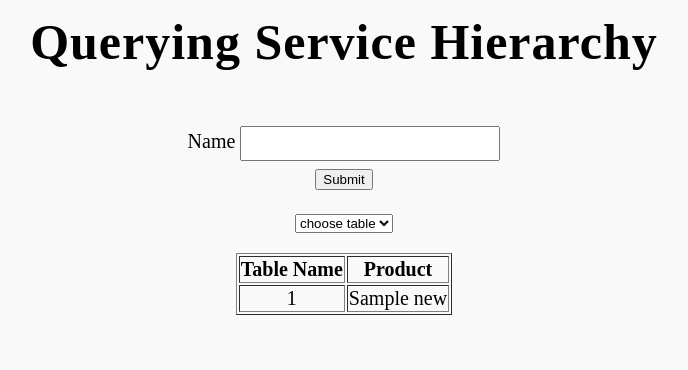
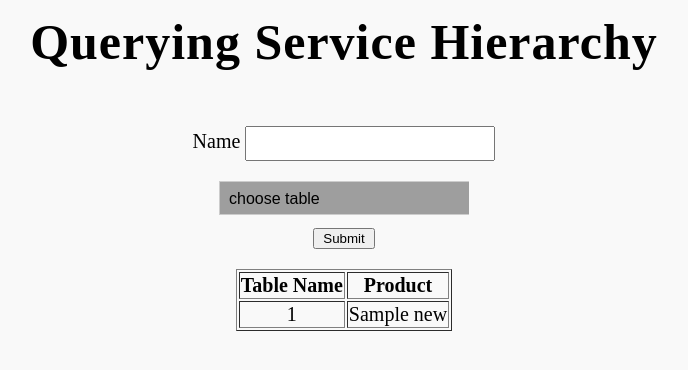
Before and after one commit to monwara98/service-hierarchy-env, a Python web app: template service-hierarchy/service-hierarchy/templates/index.html in a window 1280 px wide. Shown: the top 370 px of the page, without its empty margins (296-984 px from the left). Run offline with Jinja, Linux system fonts and the light colour scheme; the template is opened without the code that fills it: most values are stand-ins (such as "Sample title", 1, 10 or a date in 2020); form fields are guessed from the names that the template uses; some libraries are stand-ins or nearby versions; grey boxes are pictures that could not be loaded.

Commit message:
changed the layout slightly

```diff
--- a/service-hierarchy/service-hierarchy/templates/index.html
+++ b/service-hierarchy/service-hierarchy/templates/index.html
@@ -13,10 +13,6 @@
             </div>
             </div>
 
-            <div class="submit">
-                <input type="submit" value="Submit" />
-            </div>
-
         <div class="info" style="text-align:center;">
             {% if messages %}
                 <ul>
@@ -28,7 +24,8 @@
         {% endwith %}
         </div>
 
-        <div class="dropdown">
+        <div align="center">
+        <div class="styled-select slate" style="text-align:center;">
         <select name="drop_down" method="GET" action="/">
             <option value="{{tables[0]}}" selected>choose table</option>
             {% for t in tables[1:] %}
@@ -36,6 +33,11 @@
             {% endfor %}
 
         </select>
+        </div></div>
+
+
+        <div class="submit">
+            <input type="submit" value="Submit" />
         </div>
 
 
--- a/service-hierarchy/service-hierarchy/templates/layout.html
+++ b/service-hierarchy/service-hierarchy/templates/layout.html
@@ -28,13 +28,20 @@
    .inputtext input { <!--just take this off if the position of the search bar doesn't work -->
        position:absolute;
        height:25px;
-       width:250px;
+       width:240px;
        text-align:left;
        padding:3px;
    }
 
    .submit {
-       margin-top:5px;
+       margin-top:10px;
+       margin-bottom:20px;
+   }
+
+   .submit input {
+       text-align:center;
+       padding-left:8px;
+       padding-right:8px;
    }
 
    #tableContainer-1 {
@@ -54,14 +61,36 @@
        margin:0 auto
    }
 
-   .dropdown {
-       margin-bottom:20px;
-   }
+   .styled-select {
+       background: url(http://i62.tinypic.com/15xvbd5.png) no-repeat 96% 0;
+       height: 29px;
+       overflow: hidden;
+       width: 250px;
+    }
 
+   .styled-select select {
+       background: transparent;
+       border: none;
+       font-size: 14px;
+       height: 29px;
+       padding: 5px;
+       width: 268px;
+    }
+
+   .styled-select.slate {
+       background: url(http://i62.tinypic.com/2e3ybe1.jpg) no-repeat right center;
+       height: 34px;
+       width: 250px;
+    }
+
+   .styled-select.slate select {
+       border: 1px solid #CCCCCC;
+       font-size: 16px;
+       height: 34px;
+       width: 268px;
+    }
 
    </style>
-
-   <script src="https://code.jquery.com/jquery-1.10.2.js"></script>
 
    </head>
     <body>
@@ -70,14 +99,6 @@
     <b>Querying Service Hierarchy</b>
     </div>
 
-    <script>
-
-    $( "submit" ).click(function() {
-        $( "hide" ).empty();
-    });
-
-    </script>
-
     {% block content %}
     {% endblock %}
 
```
Also changed, not shown: service-hierarchy/service-hierarchy/views/index.py (+5 -17 lines).
